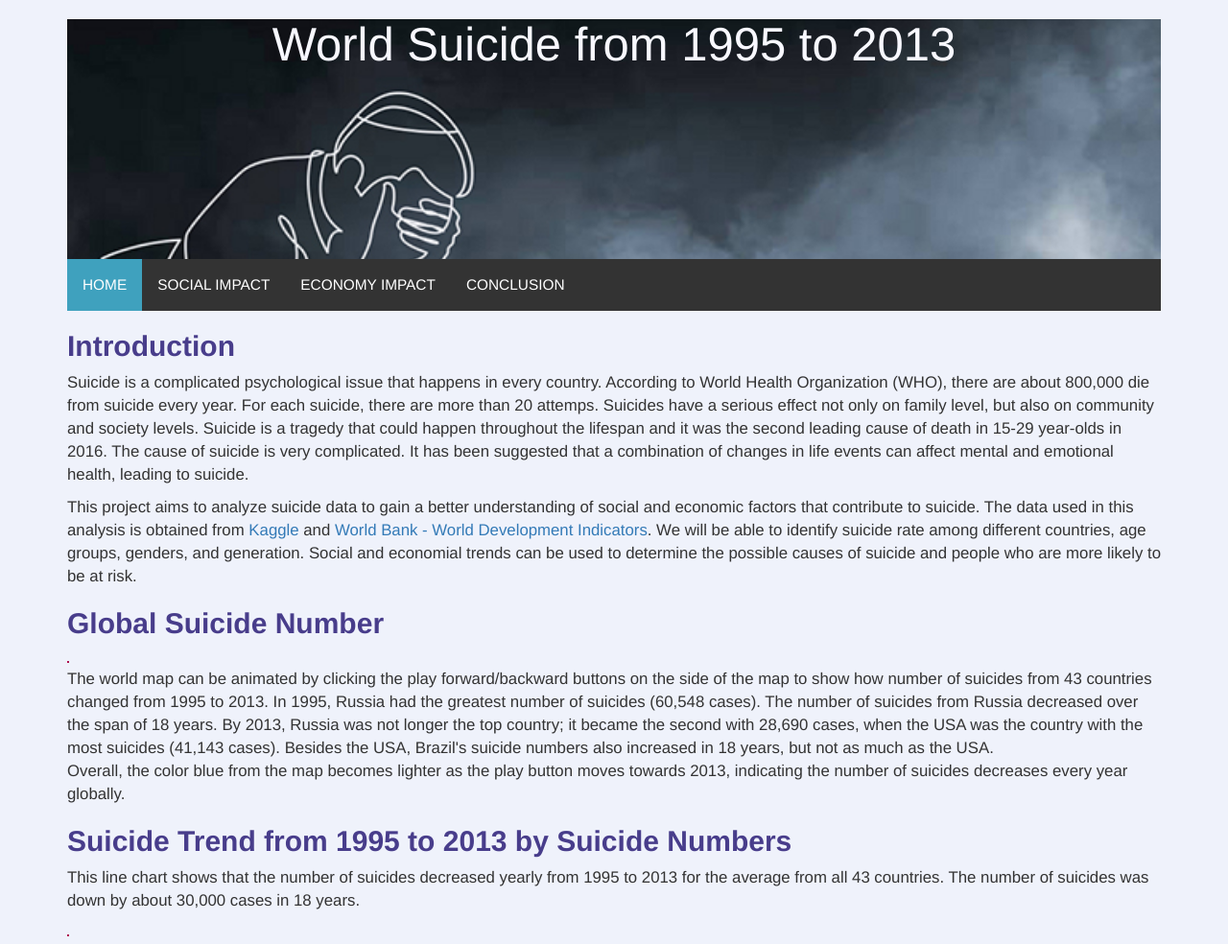
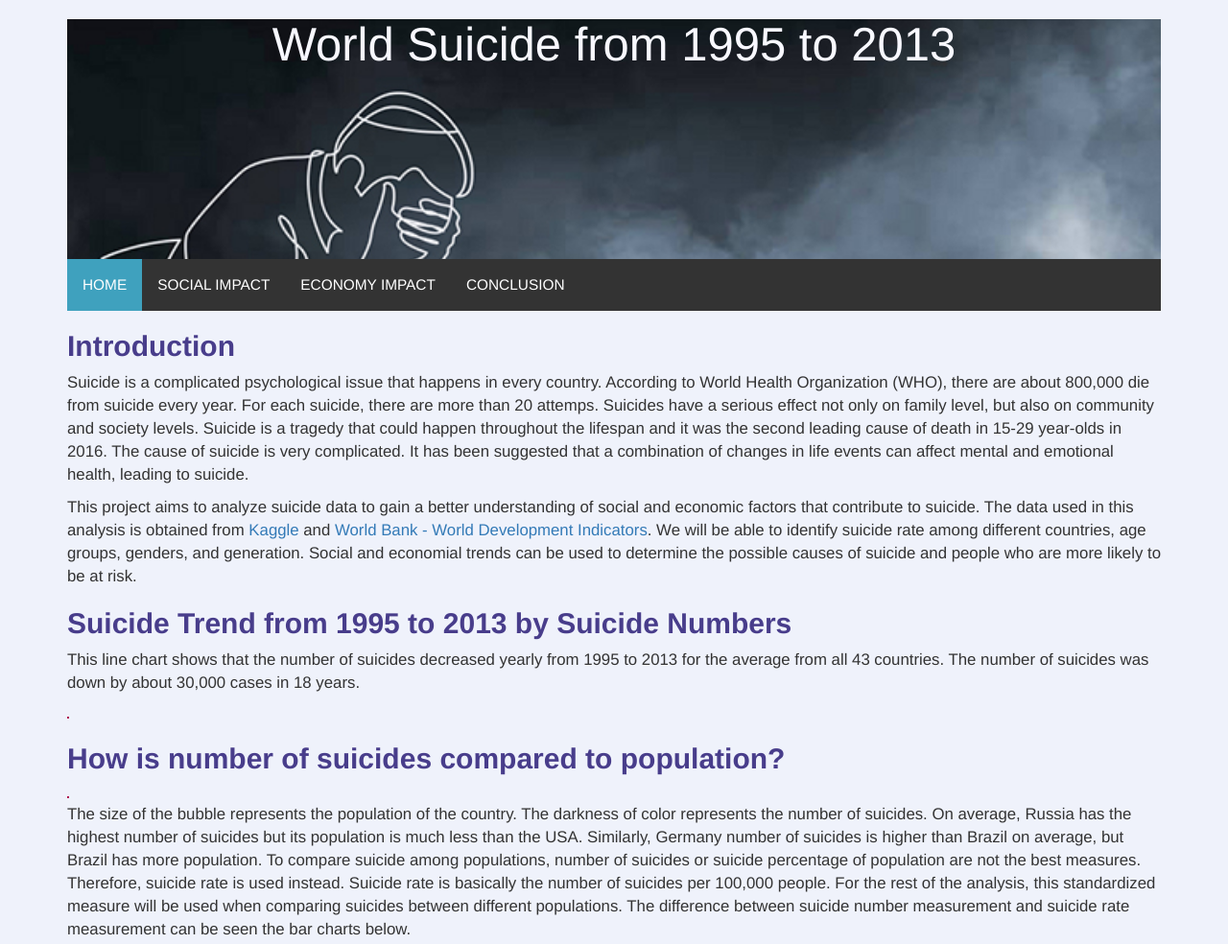
Before and after one commit to tkyuvu/World-Suicide, a plain HTML site: page index.html in a window 1280 px wide. Shown: the top 984 px of the page at 96% size. Drawn offline with Linux system fonts and the light colour scheme.

Commit message:
Update index.html

```diff
--- a/index.html
+++ b/index.html
@@ -42,7 +42,7 @@
 			We will be able to identify suicide rate among different countries, age groups, genders, and generation. Social and economial trends can be used to determine
 			the possible causes of suicide and people who are more likely to be at risk.</p>
 
-        <h2>Global Suicide Number</h2>
+        <!-- <h2>Global Suicide Number</h2>
             <div class='tableauPlaceholder' id='viz1586125857305' style='position: relative'>
                 <noscript><a href='#'><img alt=' ' src='https:&#47;&#47;public.tableau.com&#47;static&#47;images&#47;5Z&#47;5Z55WT6FH&#47;1_rss.png' style='border: none' /></a></noscript>
                 <object class='tableauViz'  style='display:none;'>
@@ -74,7 +74,7 @@
                 By 2013, Russia was not longer the top country; it became the second with 28,690 cases, when the USA was the country with the most suicides (41,143 cases).
                 Besides the USA, Brazil's suicide numbers also increased in 18 years, but not as much as the USA. <br>
                 Overall, the color blue from the map becomes lighter as the play button moves towards 2013, indicating the number of suicides decreases every year globally.</p>
-
+        -->
         <h2>Suicide Trend from 1995 to 2013 by Suicide Numbers</h2>
             <p>This line chart shows that the number of suicides decreased yearly from 1995 to 2013 for the average from all 43 countries. The number of suicides was down by about 30,000 cases in 18 years.</p>
 
```
